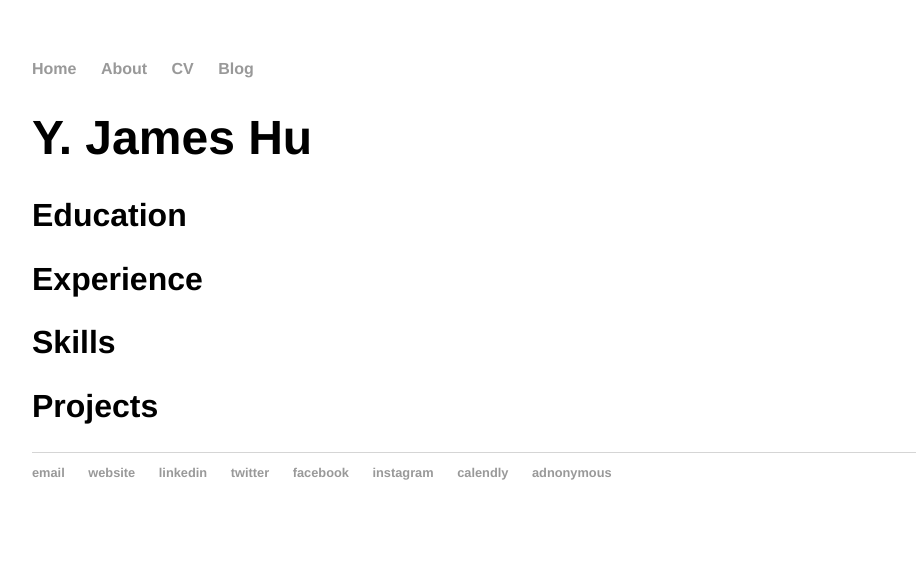
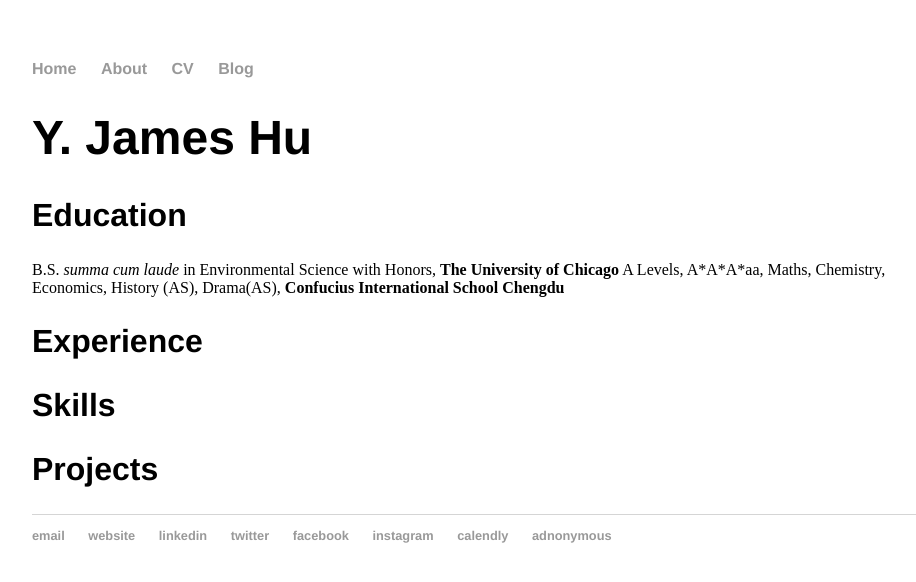
Before and after one commit to y-james-hu/y-james-hu.github.io, a Jekyll site: the page built from cv/index.html, in a window 1280 px wide. Shown: the top 582 px of the page, without its empty margins (160-1076 px from the left). Built offline with Jekyll 4.4.1, drawn with Linux system fonts in a browser that asks for light colours.

Commit message:
Update index.html

```diff
--- a/cv/index.html
+++ b/cv/index.html
@@ -5,6 +5,8 @@ title: CV
 <h1>Y. James Hu</h1>
 
 <h2>Education</h2>
+B.S. <em>summa cum laude</em> in Environmental Science with Honors, <b>The University of Chicago</b>
+A Levels, A*A*A*aa, Maths, Chemistry, Economics, History (AS), Drama(AS), <b>Confucius International School Chengdu</b>
 
 <h2>Experience</h2>
 
```
